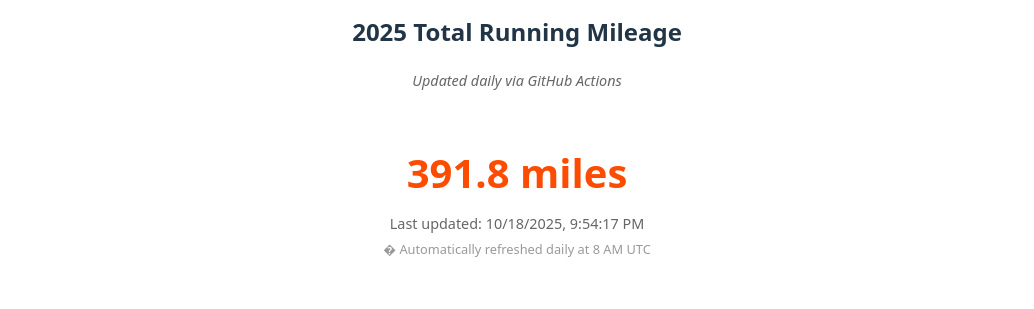
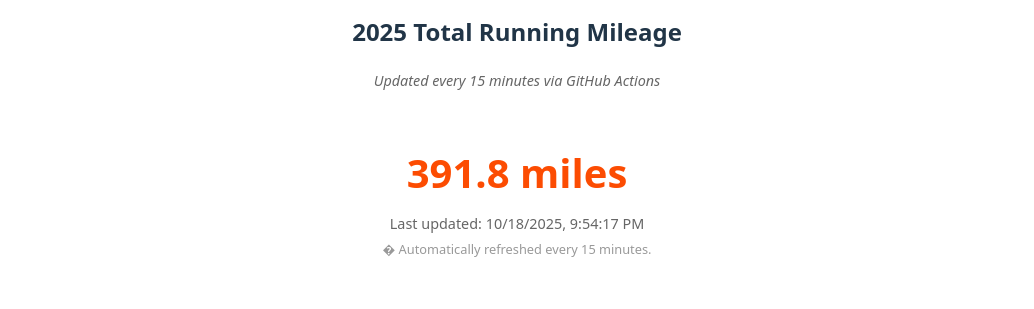
Before and after one commit to sonnywerb/strava-miles, a React (Vite) app in the folder strava-miles/: page / in a window 1280 px wide. Shown: the part 357-666 px from the top of the page, without its empty margins (123-1157 px from the left). Built offline with nearby package versions, Linux system fonts and the light colour scheme.

Commit message:
Updated some refresh messages

```diff
--- a/strava-miles/src/App.jsx
+++ b/strava-miles/src/App.jsx
@@ -54,7 +54,7 @@ function App() {
       <h1>{athleteName}'s Personal Strava Dashboard</h1>
       <h2>2025 Total Running Mileage</h2>
       <div style={{ fontSize: '0.9em', color: '#666', marginBottom: '20px', fontStyle: 'italic' }}>
-        Updated daily via GitHub Actions
+        Updated every 15 minutes via GitHub Actions
       </div>
 
       <div className="card">
@@ -68,7 +68,7 @@ function App() {
               ❌ Error: {error}
             </div>
             <div style={{ fontSize: '0.9em', color: '#666' }}>
-              Stats are automatically updated daily. If you're seeing this error, the data may not be generated yet.
+              Stats are automatically updated every 15 minutes. If you're seeing this error, the data may not be generated yet.
             </div>
           </div>
         ) : (
@@ -80,7 +80,7 @@ function App() {
               Last updated: {lastUpdated?.toLocaleString()}
             </div>
             <div style={{ fontSize: '0.8em', color: '#999', marginTop: '5px' }}>
-              � Automatically refreshed daily at 8 AM UTC
+              � Automatically refreshed every 15 minutes.
             </div>
           </div>
         )}
```
